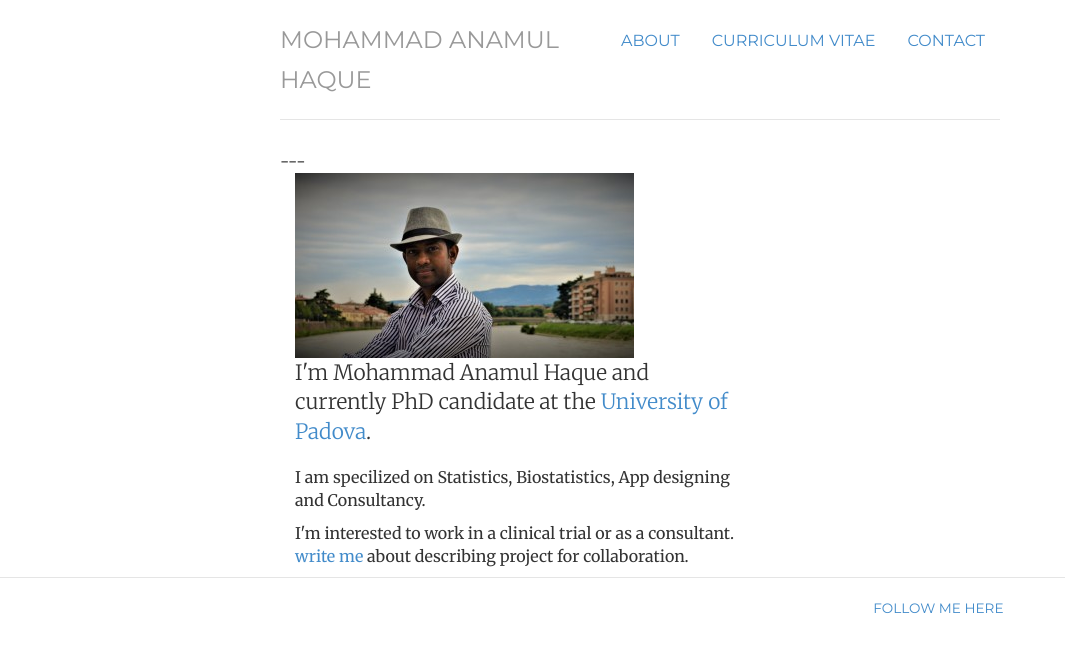
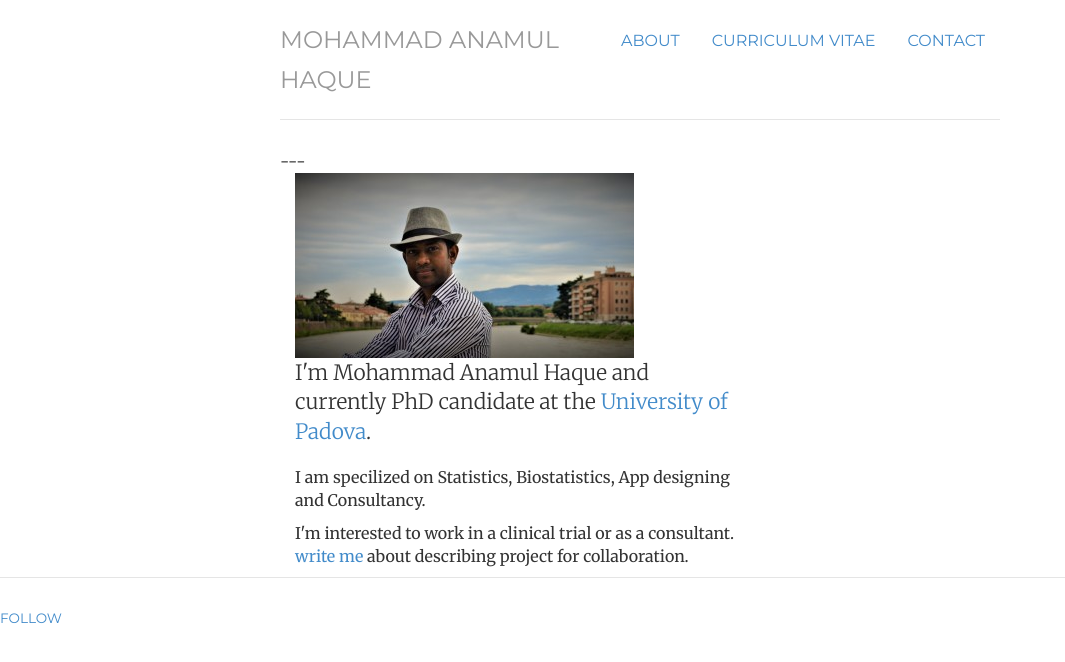
Before and after one commit to haquemdanamul/haquemdanamul, a Jekyll site: the page built from index.html, in a window 1280 px wide. Shown: the top 662 px of the page, without its empty margins (0-1065 px from the left). Built offline with Jekyll 4.4.1, drawn with Linux system fonts in a browser that asks for light colours; nearby versions of some CDN libraries; library files that are not in the unit come from our copies.

Commit message:
Update footer.html

```diff
--- a/_includes/footer.html
+++ b/_includes/footer.html
@@ -3,8 +3,8 @@
 	<div class="col-sm-8">
 	<p><small></small></p>
 	</div>
-	<div class="col-sm-4">
-	<p class="pull-left"><small><a href="/follow" title="FOLLOW ME HERE">FOLLOW ME HERE</a></small></p>
+	<div class="col-sm-8">
+	<p class="pull-left"><small><a href="/follow" title="FOLLOW">FOLLOW</a></small></p>
 	</div>
 	</div>
 </div> <!-- /footer -->
```
